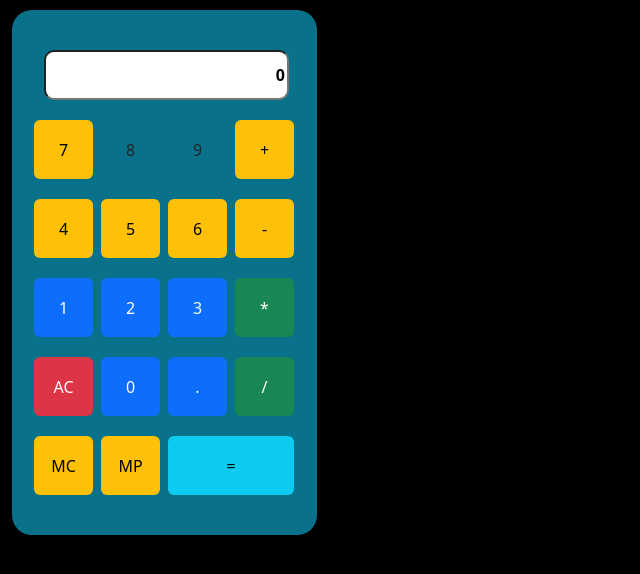
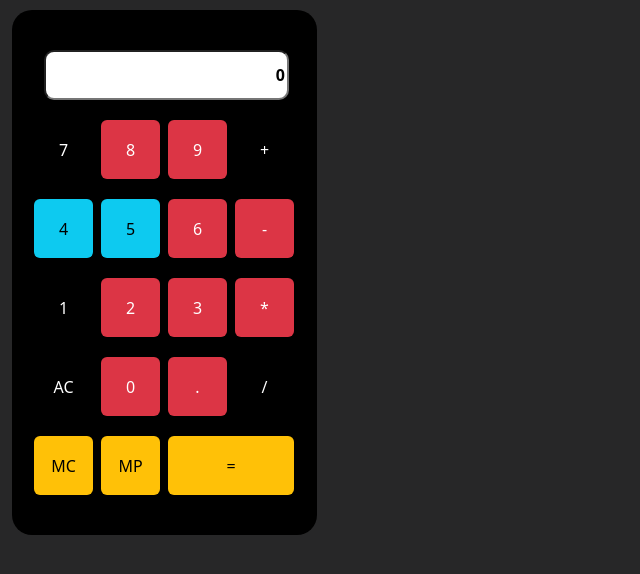
Before and after one commit to WontonLov3r/Calculator, a plain HTML site: page index.html in a window 1280 px wide. Shown: the whole page, without its empty margins (0-640 px from the left). Drawn offline with nearby package versions, Linux system fonts and the light colour scheme.

Commit message:
Add files via upload

```diff
--- a/index.html
+++ b/index.html
@@ -22,37 +22,37 @@
         </div>
 
         <div class="row">
-          <button type="button" class="btn btn-warning numBut" onclick="numButPress(7)">7</button>
-          <button type="button" class="btn bgyes numBut" onclick="numButPress(8)">8</button>
-          <button type="button" class="btn bgyes numBut" onclick="numButPress(9)">9</button>
-          <button type="button" class="btn btn-warning mathBut" onclick="mathButPress('+')">+</button>
+          <button type="button" class="btn white numBut" onclick="numButPress(7)">7</button>
+          <button type="button" class="btn btn-danger numBut" onclick="numButPress(8)">8</button>
+          <button type="button" class="btn btn-danger numBut" onclick="numButPress(9)">9</button>
+          <button type="button" class="btn white mathBut" onclick="mathButPress('+')">+</button>
         </div>
 
         <div class="row">
-          <button type="button" class="btn btn-warning numBut" onclick="numButPress(4)">4</button>
-          <button type="button" class="btn btn-warning numBut" onclick="numButPress(5)">5</button>
-          <button type="button" class="btn btn-warning numBut" onclick="numButPress(6)">6</button>
-          <button type="button" class="btn btn-warning mathBut" onclick="mathButPress('-')">-</button>
+          <button type="button" class="btn btn-info numBut" onclick="numButPress(4)">4</button>
+          <button type="button" class="btn btn-info numBut" onclick="numButPress(5)">5</button>
+          <button type="button" class="btn btn-danger numBut" onclick="numButPress(6)">6</button>
+          <button type="button" class="btn btn-danger mathBut" onclick="mathButPress('-')">-</button>
         </div>
 
         <div class="row">
-          <button type="button" class="btn btn-primary numBut" onclick="numButPress(1)">1</button>
-          <button type="button" class="btn btn-primary numBut" onclick="numButPress(2)">2</button>
-          <button type="button" class="btn btn-primary numBut" onclick="numButPress(3)">3</button>
-          <button type="button" class="btn btn-success mathBut" onclick="mathButPress('*')">*</button>
+          <button type="button" class="btn white numBut" onclick="numButPress(1)">1</button>
+          <button type="button" class="btn btn-danger numBut" onclick="numButPress(2)">2</button>
+          <button type="button" class="btn btn-danger numBut" onclick="numButPress(3)">3</button>
+          <button type="button" class="btn btn-danger mathBut" onclick="mathButPress('*')">*</button>
         </div>
 
         <div class="row">
-          <button type="button" class="btn btn-danger numBut" onclick="clearButPress()">AC</button>
-          <button type="button" class="btn btn-primary numBut" onclick="numButPress(0)">0</button>
-          <button type="button" class="btn btn-primary numBut" onclick="numButPress('.')">.</button>
-          <button type="button" class="btn btn-success mathBut" onclick="mathButPress('/')">/</button>
+          <button type="button" class="btn white numBut" onclick="clearButPress()">AC</button>
+          <button type="button" class="btn btn-danger numBut" onclick="numButPress(0)">0</button>
+          <button type="button" class="btn btn-danger numBut" onclick="numButPress('.')">.</button>
+          <button type="button" class="btn white mathBut" onclick="mathButPress('/')">/</button>
         </div>
 
         <div class="row">
           <button type="button" class="btn btn-warning numBut" onclick="copyButPress()">MC</button>
           <button type="button" class="btn btn-warning numBut" onclick="pasteButPress()">MP</button>
-          <button type="button" class="btn btn-info equalBut" onclick="equalBut()">=</button>
+          <button type="button" class="btn btn-warning equalBut" onclick="equalBut()">=</button>
         </div>
 
 
--- a/style.css
+++ b/style.css
@@ -1,9 +1,9 @@
 body {
-    background-color:black;
+    background-color:rgb(39, 39, 40);
 }
 
 .container {
-    background:black;
+
     margin:0px;
 }
 
@@ -18,7 +18,7 @@ body {
 
 .calc-container {
     width:305px;
-    background-color:rgb(9,114,138);
+    background-color:black;
     border-radius:20px;
     padding:30px;
     margin-top:10px;
@@ -49,3 +49,7 @@ body {
 .bgyes {
     background-color:rgb(9,114,138);
 }
+
+.white {
+    color:white;
+}
```
